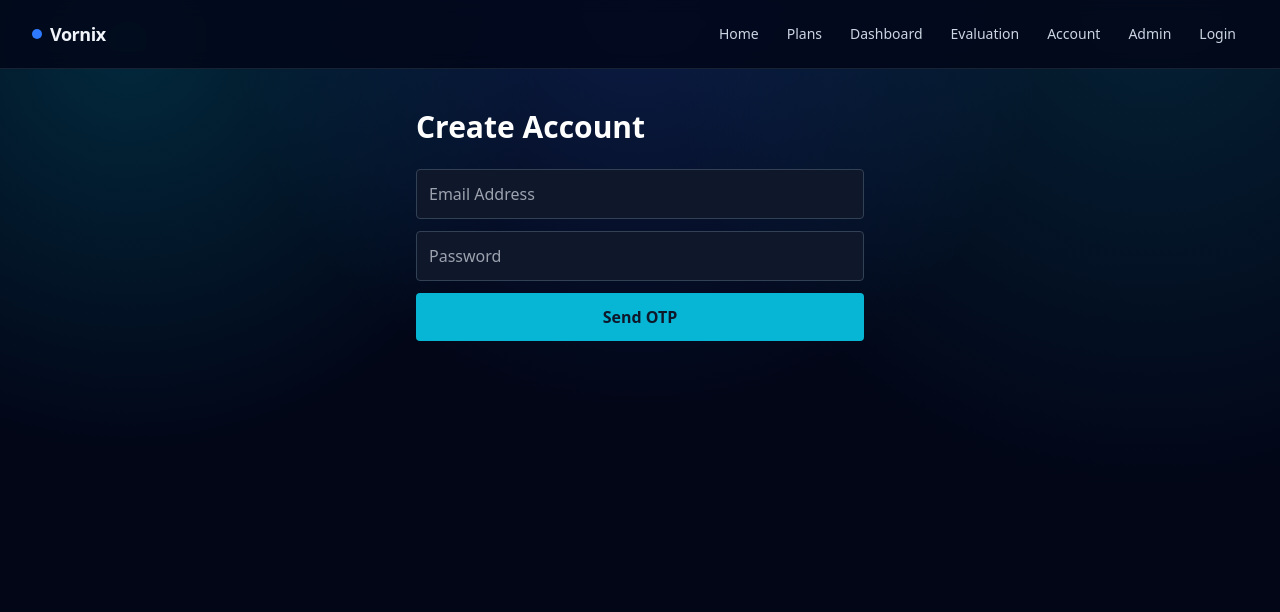
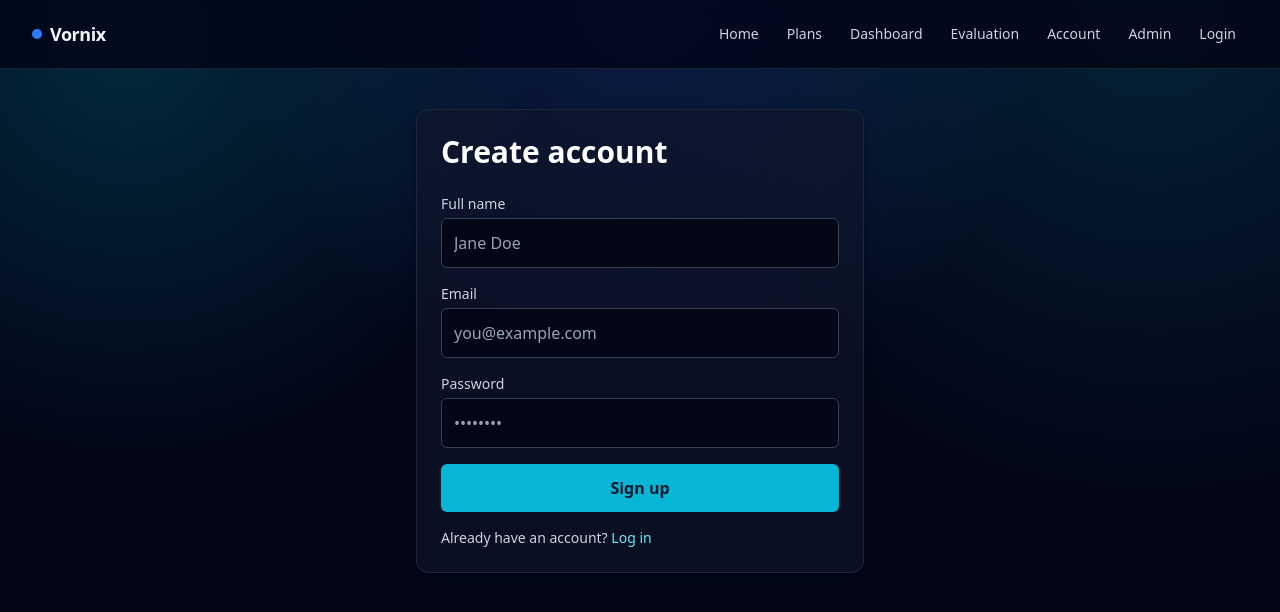
Before and after one commit to vornixfunding-design/vornix-frontend, a Next.js app: page /signup in a window 1280 px wide. Shown: the top 612 px of the page. Built offline with nearby package versions, Linux system fonts and the light colour scheme; no server answers.

Commit message:
Implement client-side signup page with auth hook

```diff
--- a/app/signup/page.js
+++ b/app/signup/page.js
@@ -1,102 +1,113 @@
-"use client";
+'use client';
 
-import { useState } from "react";
-import { apiPost } from "@/lib/auth";
-import { useRouter } from "next/navigation";
+import Link from 'next/link';
+import { useRouter } from 'next/navigation';
+import { useState } from 'react';
+import { useAuth } from '@/lib/auth';
 
 export default function SignupPage() {
   const router = useRouter();
-  const [step, setStep] = useState("email");
-  const [email, setEmail] = useState("");
-  const [password, setPassword] = useState("");
-  const [otp, setOtp] = useState("");
-  const [loading, setLoading] = useState(false);
-  const [error, setError] = useState("");
+  const { signUp } = useAuth();
 
-  const sendOtp = async () => {
-    try {
-      setLoading(true);
-      setError("");
-      await apiPost("/otp/send", { email });
-      setStep("otp");
-    } catch (e) {
-      setError(e.message);
-    } finally {
-      setLoading(false);
+  const [fullName, setFullName] = useState('');
+  const [email, setEmail] = useState('');
+  const [password, setPassword] = useState('');
+  const [error, setError] = useState('');
+  const [message, setMessage] = useState('');
+
+  const handleSubmit = async (event) => {
+    event.preventDefault();
+    setError('');
+    setMessage('');
+
+    const { error: signUpError } = await signUp(email, password, fullName);
+
+    if (signUpError) {
+      setError(signUpError.message || 'Unable to create account. Please try again.');
+      return;
     }
-  };
 
-  const submitSignup = async () => {
-    try {
-      setLoading(true);
-      setError("");
-
-      await apiPost("/otp/verify", { email, otp });
-
-      const res = await apiPost("/auth/register", { email, password });
-
-      localStorage.setItem("token", res.token);
-      router.push("/dashboard");
-    } catch (e) {
-      setError(e.message);
-    } finally {
-      setLoading(false);
-    }
+    setMessage('Check your email for the confirmation link!');
+    router.prefetch('/login');
   };
 
   return (
-    <section className="max-w-md mx-auto space-y-6">
-      <h1 className="text-3xl font-semibold text-white">Create Account</h1>
+    <section className="mx-auto w-full max-w-md rounded-xl border border-slate-800 bg-slate-900/60 p-6 shadow-lg shadow-slate-950/30">
+      <h1 className="mb-6 text-3xl font-semibold text-white">Create account</h1>
 
-      {error && (
-        <p className="p-3 rounded bg-red-500/20 text-red-300 text-sm">{error}</p>
-      )}
+      {error ? (
+        <p className="mb-4 rounded-md border border-red-500/30 bg-red-500/10 p-3 text-sm text-red-300">
+          {error}
+        </p>
+      ) : null}
 
-      {step === "email" && (
-        <div className="space-y-3">
+      {message ? (
+        <p className="mb-4 rounded-md border border-emerald-500/30 bg-emerald-500/10 p-3 text-sm text-emerald-300">
+          {message}
+        </p>
+      ) : null}
+
+      <form onSubmit={handleSubmit} className="space-y-4">
+        <div>
+          <label htmlFor="fullName" className="mb-1 block text-sm text-slate-300">
+            Full name
+          </label>
           <input
-            className="w-full p-3 bg-slate-900 border border-slate-700 rounded"
-            placeholder="Email Address"
+            id="fullName"
+            type="text"
+            className="w-full rounded-md border border-slate-700 bg-slate-950 p-3 text-white outline-none transition focus:border-cyan-400"
+            placeholder="Jane Doe"
+            value={fullName}
+            onChange={(e) => setFullName(e.target.value)}
+            required
+          />
+        </div>
+
+        <div>
+          <label htmlFor="email" className="mb-1 block text-sm text-slate-300">
+            Email
+          </label>
+          <input
+            id="email"
+            type="email"
+            className="w-full rounded-md border border-slate-700 bg-slate-950 p-3 text-white outline-none transition focus:border-cyan-400"
+            placeholder="you@example.com"
             value={email}
             onChange={(e) => setEmail(e.target.value)}
+            required
           />
+        </div>
 
+        <div>
+          <label htmlFor="password" className="mb-1 block text-sm text-slate-300">
+            Password
+          </label>
           <input
-            className="w-full p-3 bg-slate-900 border border-slate-700 rounded"
-            placeholder="Password"
+            id="password"
             type="password"
+            className="w-full rounded-md border border-slate-700 bg-slate-950 p-3 text-white outline-none transition focus:border-cyan-400"
+            placeholder="••••••••"
             value={password}
             onChange={(e) => setPassword(e.target.value)}
+            required
+            minLength={6}
           />
+        </div>
 
-          <button
-            className="w-full p-3 rounded bg-cyan-500 text-slate-900 font-semibold"
-            onClick={sendOtp}
-            disabled={loading}
-          >
-            {loading ? "Sending..." : "Send OTP"}
-          </button>
-        </div>
-      )}
+        <button
+          type="submit"
+          className="w-full rounded-md bg-cyan-500 px-4 py-3 font-semibold text-slate-900 transition hover:bg-cyan-400"
+        >
+          Sign up
+        </button>
+      </form>
 
-      {step === "otp" && (
-        <div className="space-y-3">
-          <input
-            className="w-full p-3 bg-slate-900 border border-slate-700 rounded"
-            placeholder="Enter OTP"
-            value={otp}
-            onChange={(e) => setOtp(e.target.value)}
-          />
-
-          <button
-            className="w-full p-3 rounded bg-cyan-500 text-slate-900 font-semibold"
-            onClick={submitSignup}
-            disabled={loading}
-          >
-            {loading ? "Verifying..." : "Verify & Create Account"}
-          </button>
-        </div>
-      )}
+      <p className="mt-4 text-sm text-slate-300">
+        Already have an account?{' '}
+        <Link href="/login" className="font-medium text-cyan-300 hover:text-cyan-200">
+          Log in
+        </Link>
+      </p>
     </section>
   );
 }
```
